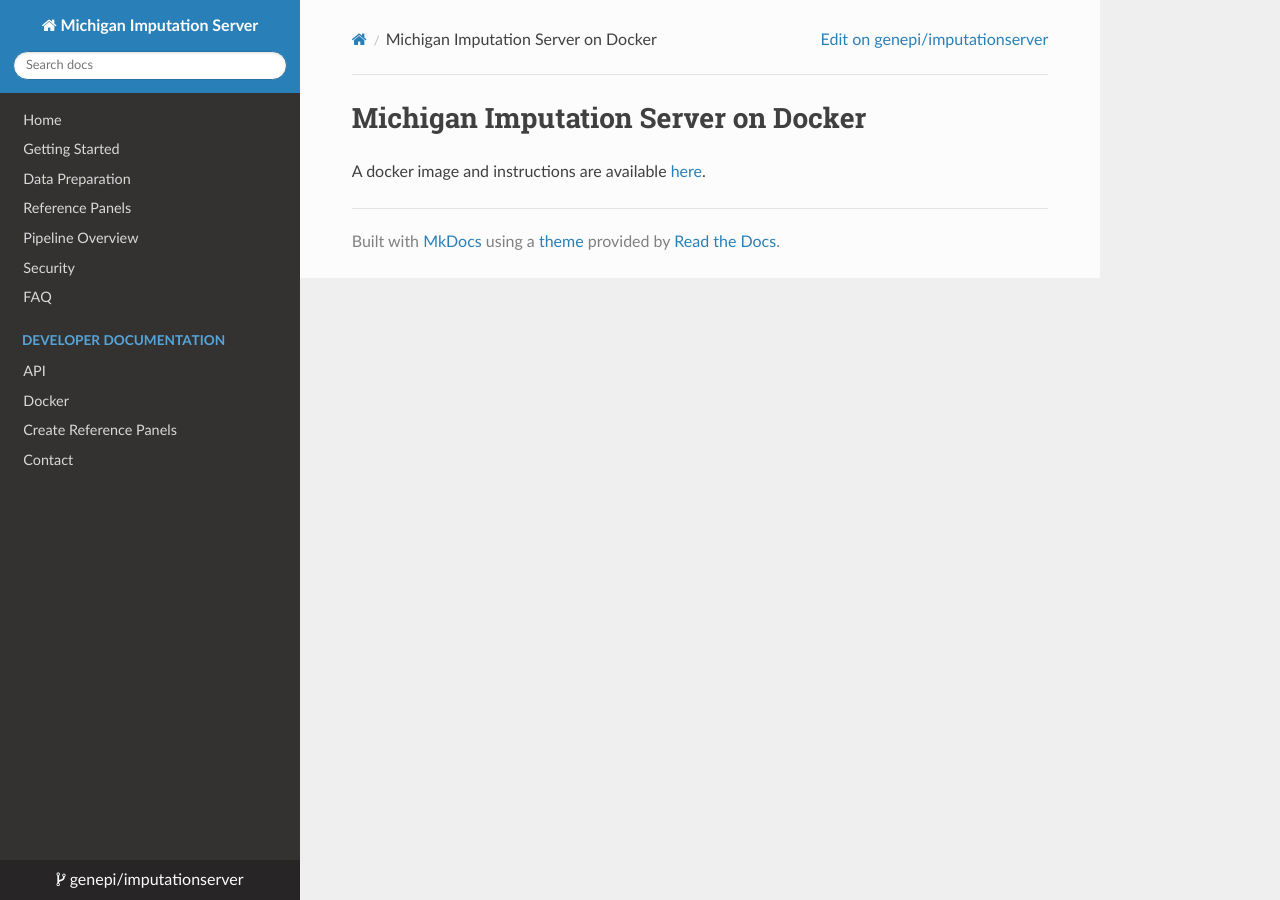
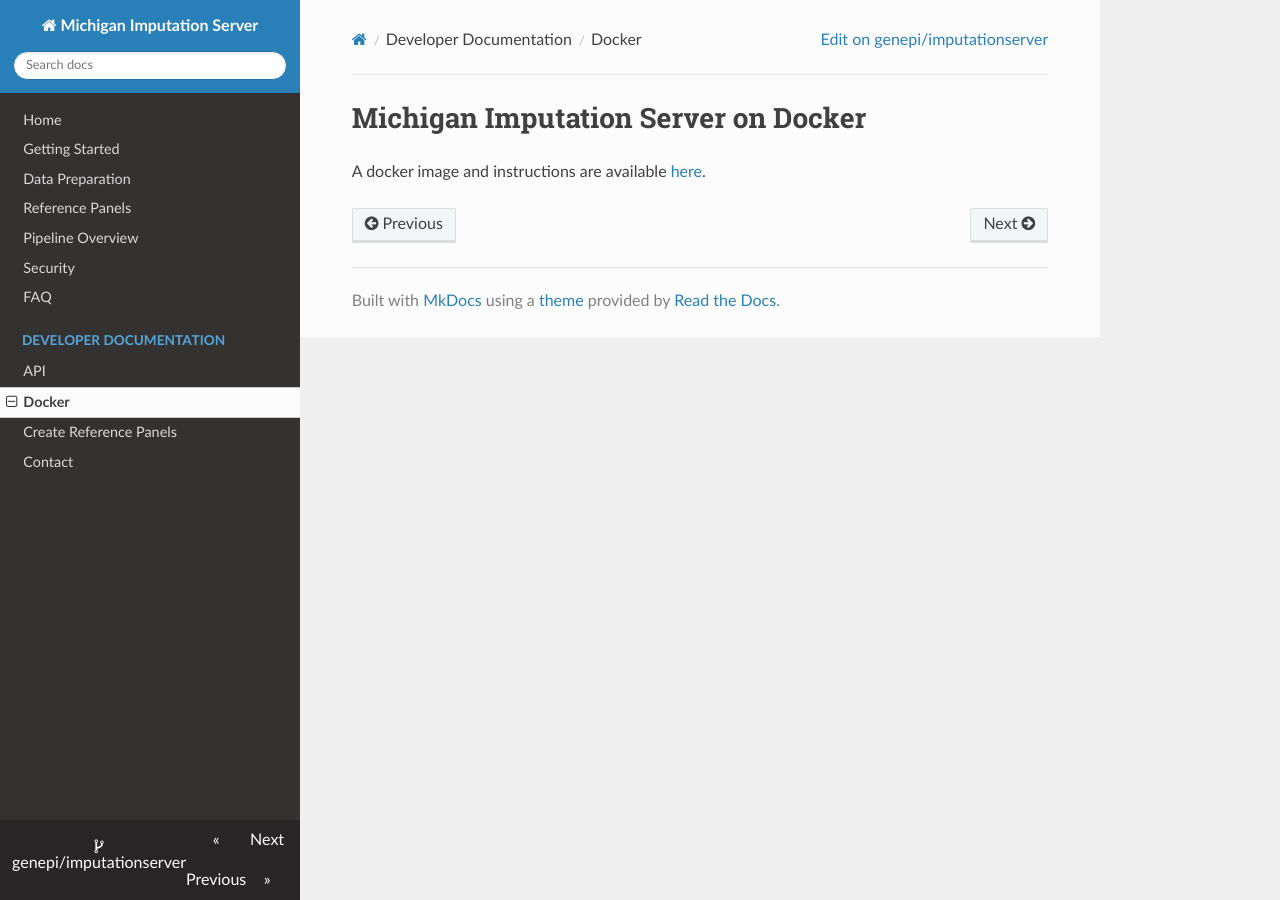
Before and after one commit to genepi/imputationserver, an MkDocs documentation site: the page built from docs/docker.md, in a window 1280 px wide. Built offline with MkDocs 1.6.1, drawn with Linux system fonts in a browser that asks for light colours; nearby versions of some CDN libraries; old or Windows-style settings are respelled for this version of MkDocs; part of the change alters nothing that is shown.

```diff
--- a/mkdocs.yml
+++ b/mkdocs.yml
@@ -11,7 +11,7 @@ pages:
 - FAQ: faq.md
 - Developer Documentation:
   - API: api.md
-  - Docker: https://github.com/genepi/imputationserver-docker
+  - Docker: docker.md
   - Create Reference Panels: create-reference-panels.md
 - Contact: contact.md
 
```
